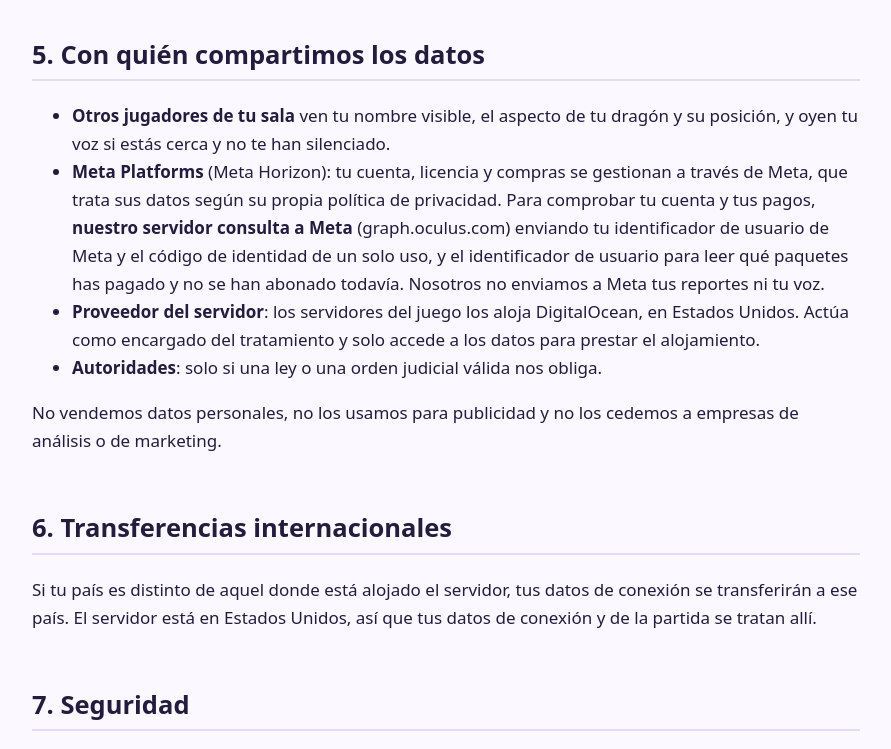
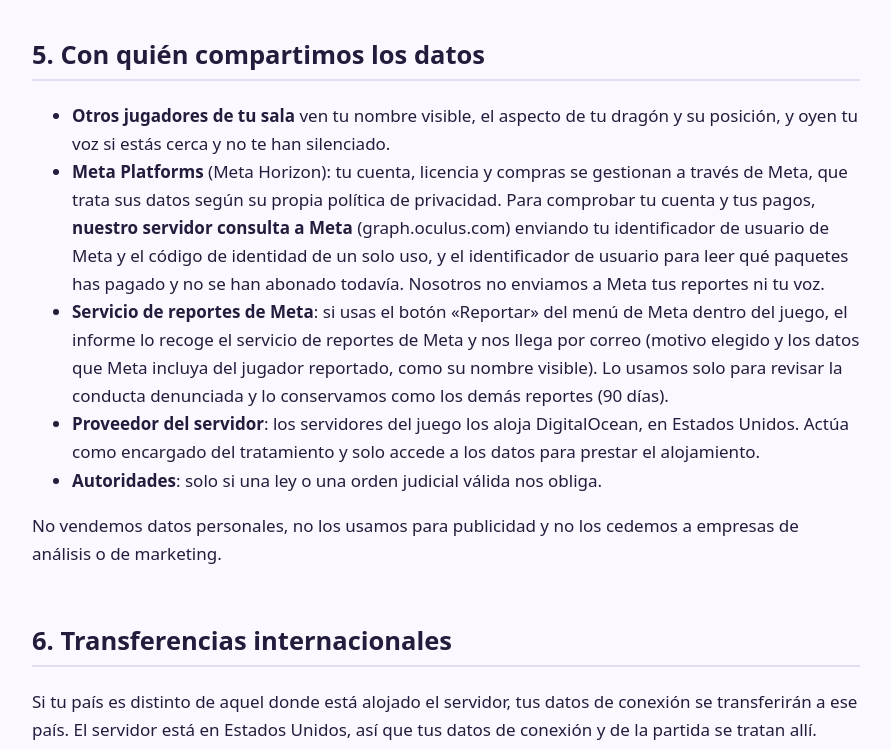
Before and after one commit to dragonrunnerssoporte-ship-it/dragonrunners-legal, a plain HTML site: page privacidad.html in a window 1280 px wide. Shown: the part 4253-5002 px from the top of the page, without its empty margins (194-1085 px from the left). Drawn offline with Linux system fonts and the light colour scheme.

Commit message:
Add files via upload

```diff
--- a/privacidad.html
+++ b/privacidad.html
@@ -51,7 +51,7 @@ hr{border:0;border-top:1px solid var(--line)}
 </tbody></table></div>
 <p>Los datos de pago y el historial de compras los conserva <strong>Meta</strong>, según sus propias políticas.</p>
 <h2>5. Con quién compartimos los datos</h2>
-<ul><li><strong>Otros jugadores de tu sala</strong> ven tu nombre visible, el aspecto de tu dragón y su posición, y oyen tu voz si estás cerca y no te han silenciado.</li><li><strong>Meta Platforms</strong> (Meta Horizon): tu cuenta, licencia y compras se gestionan a través de Meta, que trata sus datos según su propia política de privacidad. Para comprobar tu cuenta y tus pagos, <strong>nuestro servidor consulta a Meta</strong> (graph.oculus.com) enviando tu identificador de usuario de Meta y el código de identidad de un solo uso, y el identificador de usuario para leer qué paquetes has pagado y no se han abonado todavía. Nosotros no enviamos a Meta tus reportes ni tu voz.</li><li><strong>Proveedor del servidor</strong>: los servidores del juego los aloja DigitalOcean, en Estados Unidos. Actúa como encargado del tratamiento y solo accede a los datos para prestar el alojamiento.</li><li><strong>Autoridades</strong>: solo si una ley o una orden judicial válida nos obliga.</li></ul>
+<ul><li><strong>Otros jugadores de tu sala</strong> ven tu nombre visible, el aspecto de tu dragón y su posición, y oyen tu voz si estás cerca y no te han silenciado.</li><li><strong>Meta Platforms</strong> (Meta Horizon): tu cuenta, licencia y compras se gestionan a través de Meta, que trata sus datos según su propia política de privacidad. Para comprobar tu cuenta y tus pagos, <strong>nuestro servidor consulta a Meta</strong> (graph.oculus.com) enviando tu identificador de usuario de Meta y el código de identidad de un solo uso, y el identificador de usuario para leer qué paquetes has pagado y no se han abonado todavía. Nosotros no enviamos a Meta tus reportes ni tu voz.</li><li><strong>Servicio de reportes de Meta</strong>: si usas el botón «Reportar» del menú de Meta dentro del juego, el informe lo recoge el servicio de reportes de Meta y nos llega por correo (motivo elegido y los datos que Meta incluya del jugador reportado, como su nombre visible). Lo usamos solo para revisar la conducta denunciada y lo conservamos como los demás reportes (90 días).</li><li><strong>Proveedor del servidor</strong>: los servidores del juego los aloja DigitalOcean, en Estados Unidos. Actúa como encargado del tratamiento y solo accede a los datos para prestar el alojamiento.</li><li><strong>Autoridades</strong>: solo si una ley o una orden judicial válida nos obliga.</li></ul>
 <p>No vendemos datos personales, no los usamos para publicidad y no los cedemos a empresas de análisis o de marketing.</p>
 <h2>6. Transferencias internacionales</h2>
 <p>Si tu país es distinto de aquel donde está alojado el servidor, tus datos de conexión se transferirán a ese país. El servidor está en Estados Unidos, así que tus datos de conexión y de la partida se tratan allí.</p>
```
Also changed, not shown: privacy.html (+1 -1 lines).
